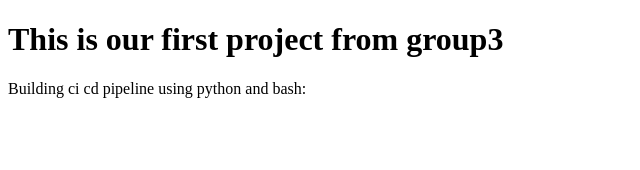
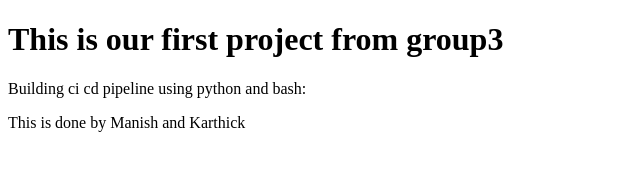
Before and after one commit to karthicknath11205/HeroViredGroup3, a plain HTML site: page index.html in a window 1280 px wide. Shown: the whole page, without its empty margins (0-640 px from the left). Drawn offline with Linux system fonts and the light colour scheme.

Commit message:
third commit

```diff
--- a/index.html
+++ b/index.html
@@ -9,6 +9,7 @@
 
     <h1>This is our first project from group3</h1>
     <p>Building ci cd pipeline using python and bash:</p>
+    <p>This is done by Manish and Karthick</p>
 
 </body>
 </html>
```
